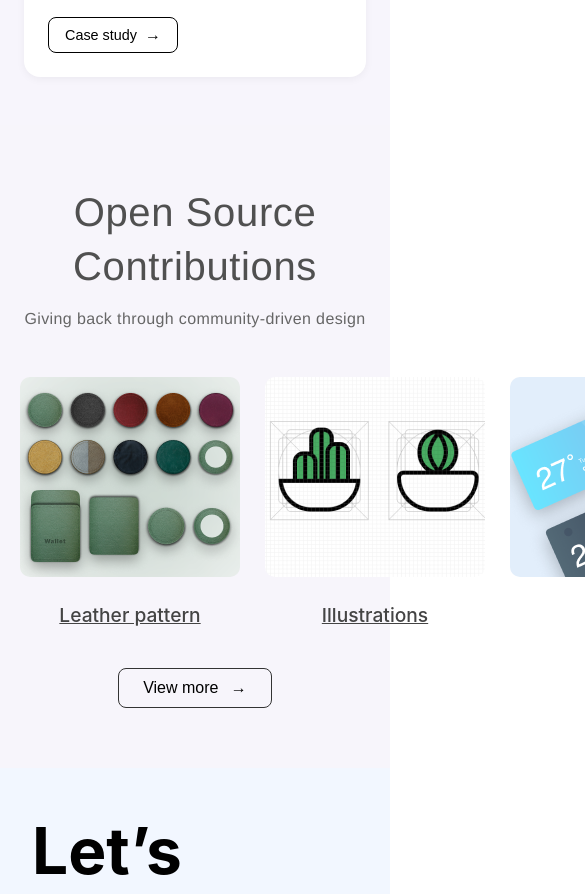
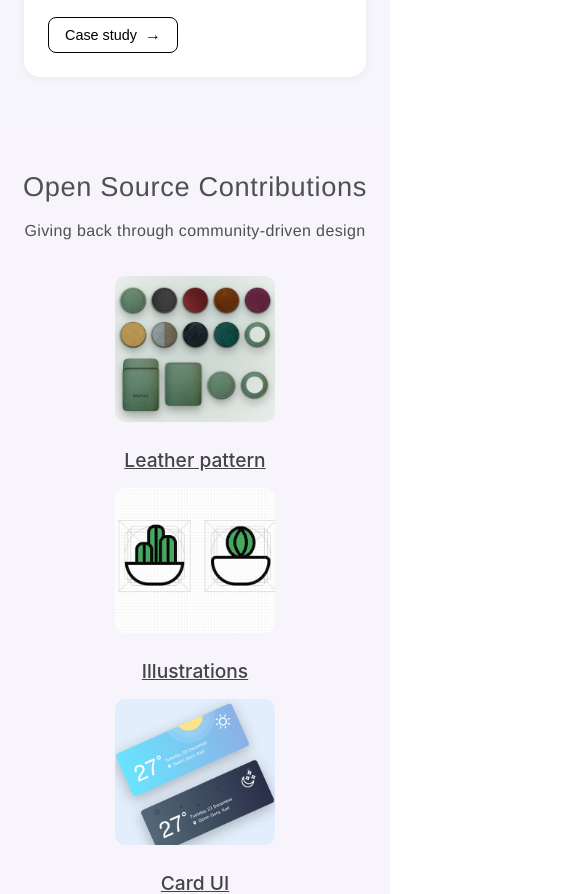
Before and after one commit to neducod/landing-page, a React (Vite) app in the folder landing-pagee/: page / in a window 390 px wide. Shown: the part 5300-6194 px from the top of the page, 585 px wide, since content can reach past the window. Built offline with nearby package versions, Linux system fonts and the light colour scheme.

Commit message:
responsive designs

```diff
--- a/landing-pagee/src/styles/opensource.css
+++ b/landing-pagee/src/styles/opensource.css
@@ -1,3 +1,4 @@
+/*
 .open-source {
     text-align: center;
     background-color: #f7f5fb;
@@ -21,14 +22,6 @@
   }
 
   .card-grid {
-    /*
-    display: grid;
-    grid-template-columns: repeat(auto-fit, minmax(160px, 1fr));
-    gap: 30px;
-    justify-items: center;
-    max-width: 900px;
-    margin: 0 auto 40px;
-    */
 
 
 
@@ -46,7 +39,7 @@
     /* display: flex; */
     /* align-items: center; */
     /* gap: 1.5625rem; */
-    /* align-self: stretch; */
+    /* align-self: stretch; *
   }
   @media (max-width: 768px) {
     .card-grid {
@@ -60,7 +53,7 @@
     }
   }
   .card {
-    /* background: white; */
+    /* background: white; *
     border-radius: 10px;
     transition: transform 0.3s ease;
     display: flex;
@@ -76,7 +69,7 @@ gap: 1rem;
 
   .card img {
     /* width: 160px; */
-    /* height: 160px; */
+    /* height: 160px; *
     object-fit: cover;
     border-radius: 10px;
     display: block;
@@ -99,7 +92,7 @@ font-size: 1.2rem;
   .card a:hover {
     color: #000;
 
-    /* border-bottom: 1px solid #000; */
+    /* border-bottom: 1px solid #000; *
   }
 
   .view-more {
@@ -136,7 +129,7 @@ font-family: "Helvetica Neue";
 font-size: 1.5rem;
 font-style: normal;
 font-weight: 400;
-line-height: 2.25rem; /* 150% */
+line-height: 2.25rem;
 letter-spacing: 0.024rem;
 align-self: stretch;
 
@@ -149,13 +142,13 @@ font-family: "Helvetica Neue";
 font-size: 2.5rem;
 font-style: normal;
 font-weight: 500;
-line-height: 3.375rem; /* 135% */
+line-height: 3.375rem;
 letter-spacing: 0.04rem;
 
 font-family: "Helvetica Neue", Helvetica, Arial, sans-serif;
 
 }
-/* / */
+/* / *
   .design-section {
     text-align: center;
     padding: 80px 20px;
@@ -188,3 +181,240 @@ font-family: "Helvetica Neue", Helvetica, Arial, sans-serif;
     font-size: 1.2rem;
     color: #555;
   }
+
+  */
+
+  /* ===============================
+   OPEN SOURCE SECTION
+=============================== */
+.open-source {
+  text-align: center;
+  background-color: #f7f5fb;
+  padding: 60px 20px;
+  font-family: "Inter", sans-serif;
+  color: #333;
+}
+
+.open-source h2 {
+  color: #505050;
+  text-align: center;
+  font-family: "Helvetica Neue", Helvetica, Arial, sans-serif;
+  font-size: 2.5rem;
+  font-weight: 500;
+  line-height: 3.375rem;
+  letter-spacing: 0.04rem;
+  margin-bottom: 8px;
+}
+
+.text-p,
+.open-source p {
+  color: #505050;
+  text-align: center;
+  font-family: "Helvetica Neue", Helvetica, Arial, sans-serif;
+  font-size: 1.5rem;
+  font-weight: 400;
+  line-height: 2.25rem;
+  letter-spacing: 0.024rem;
+  margin-bottom: 40px;
+}
+
+/* ===============================
+   CARD GRID
+=============================== */
+.card-grid {
+  display: grid;
+  grid-template-columns: repeat(auto-fill, minmax(180px, 1fr));
+  gap: 1.5625rem;
+  justify-items: center;
+  align-items: start;
+  max-width: 1000px;
+  margin: 0 auto 40px;
+}
+
+.card {
+  border-radius: 10px;
+  transition: transform 0.3s ease;
+  display: flex;
+  width: 13.75rem;
+  flex-direction: column;
+  align-items: center;
+  gap: 1rem;
+}
+
+.card:hover {
+  transform: translateY(-6px);
+}
+
+.card img {
+  width: 100%;
+  max-width: 160px;
+  object-fit: cover;
+  border-radius: 10px;
+  display: block;
+  margin-bottom: 10px;
+}
+
+.card a {
+  text-decoration: underline;
+  font-weight: 500;
+  color: #444;
+  font-size: 1.2rem;
+  transition: color 0.3s ease;
+}
+
+.card a:hover {
+  color: #000;
+}
+
+/* ===============================
+   BUTTON
+=============================== */
+.view-more {
+  border: 1px solid #333;
+  background: transparent;
+  border-radius: 8px;
+  padding: 10px 24px;
+  font-size: 1rem;
+  cursor: pointer;
+  transition: all 0.3s ease;
+}
+
+.view-more:hover {
+  background-color: #333;
+  color: white;
+}
+
+.view-more span {
+  margin-left: 8px;
+}
+
+/* ===============================
+   DESIGN SECTION
+=============================== */
+.design-section {
+  text-align: center;
+  padding: 80px 20px;
+  font-family: "Inter", sans-serif;
+}
+
+.design-title {
+  font-size: 2rem;
+  font-weight: 600;
+  color: #333;
+  margin-bottom: 20px;
+  display: flex;
+  justify-content: center;
+  align-items: center;
+  gap: 8px;
+}
+
+.heart {
+  font-size: 1.5rem;
+  background-color: #cce4ff;
+  border-radius: 50%;
+  padding: 8px;
+}
+
+.design-text {
+  max-width: 600px;
+  margin: 0 auto;
+  line-height: 1.6;
+  font-weight: 200;
+  font-size: 1.2rem;
+  color: #555;
+}
+
+/* ===============================
+   RESPONSIVE MEDIA QUERIES
+=============================== */
+
+/* Tablet (≤1024px) */
+@media (max-width: 1024px) {
+  .open-source {
+    padding: 50px 16px;
+  }
+
+  .open-source h2 {
+    font-size: 2.2rem;
+  }
+
+  .text-p,
+  .open-source p {
+    font-size: 1.3rem;
+  }
+
+  .card-grid {
+    grid-template-columns: repeat(auto-fill, minmax(160px, 1fr));
+  }
+}
+
+/* Mobile (≤768px) */
+@media (max-width: 768px) {
+  .open-source h2 {
+    font-size: 2rem;
+    line-height: 2.8rem;
+  }
+
+  .text-p,
+  .open-source p {
+    font-size: 1.1rem;
+    line-height: 1.8rem;
+  }
+
+  .card-grid {
+    grid-template-columns: repeat(2, 1fr);
+    gap: 1rem;
+  }
+
+  .card {
+    width: 100%;
+    max-width: 200px;
+  }
+
+  .design-title {
+    font-size: 1.7rem;
+  }
+
+  .design-text {
+    font-size: 1rem;
+  }
+}
+
+/* Small Mobile (≤480px) */
+@media (max-width: 480px) {
+  .open-source {
+    padding: 40px 12px;
+  }
+
+  .open-source h2 {
+    font-size: 1.7rem;
+  }
+
+  .text-p,
+  .open-source p {
+    font-size: 1rem;
+    margin-bottom: 30px;
+  }
+
+  .card-grid {
+    grid-template-columns: 1fr;
+  }
+
+  .card {
+    width: 100%;
+    max-width: 280px;
+  }
+
+  .view-more {
+    width: 100%;
+    padding: 12px 0;
+  }
+
+  .design-title {
+    font-size: 1.5rem;
+  }
+
+  .design-text {
+    font-size: 0.95rem;
+  }
+}
```
